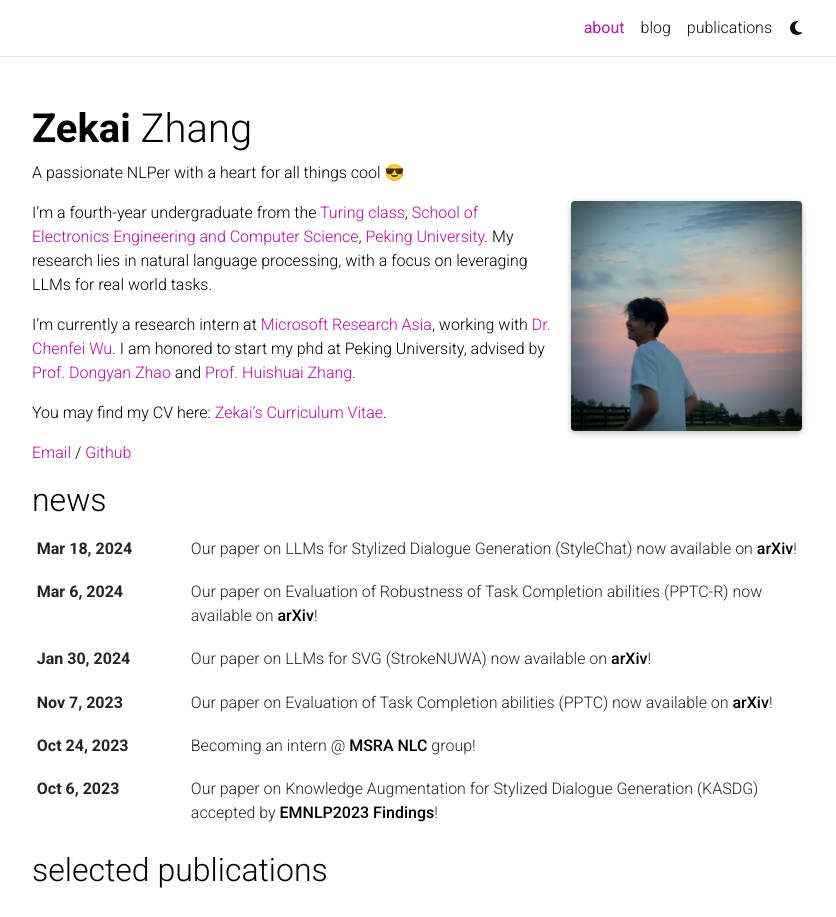
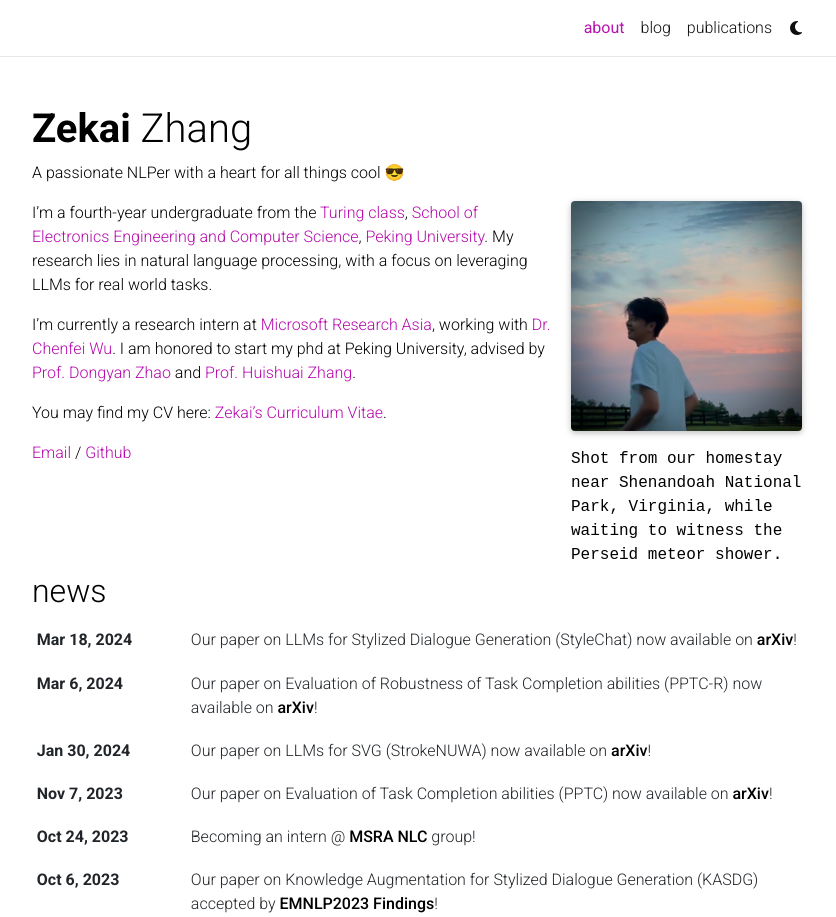
Before and after one commit to zekaiblog/zekaiblog.github.io, a Jekyll site: the page built from _pages/about.md, in a window 1280 px wide and 1182 px high, cut to the strip 0-917 px from the top of the window. Shown: the whole strip, without its empty margins (223-1059 px from the left). Built offline with Jekyll 4.4.1, drawn with Linux system fonts in a browser that asks for light colours; full-size pictures stand in for the smaller copies a plugin makes; comment, search, counter and statistics services are not loaded; a style sheet for code colours, icons or effects is not loaded.

Commit message:
Update about.md

```diff
--- a/_pages/about.md
+++ b/_pages/about.md
@@ -7,7 +7,7 @@
 profile:
   align: right
   image: profile.png
-  more-info: Shot from our homestay near Shenandoah National Park, Virginia, while waiting to witness the Perseid meteor shower.
+  more_info: Shot from our homestay near Shenandoah National Park, Virginia, while waiting to witness the Perseid meteor shower.
 
 news: true  # includes a list of news items
 selected_papers: true # includes a list of papers marked as "selected={true}"
```
